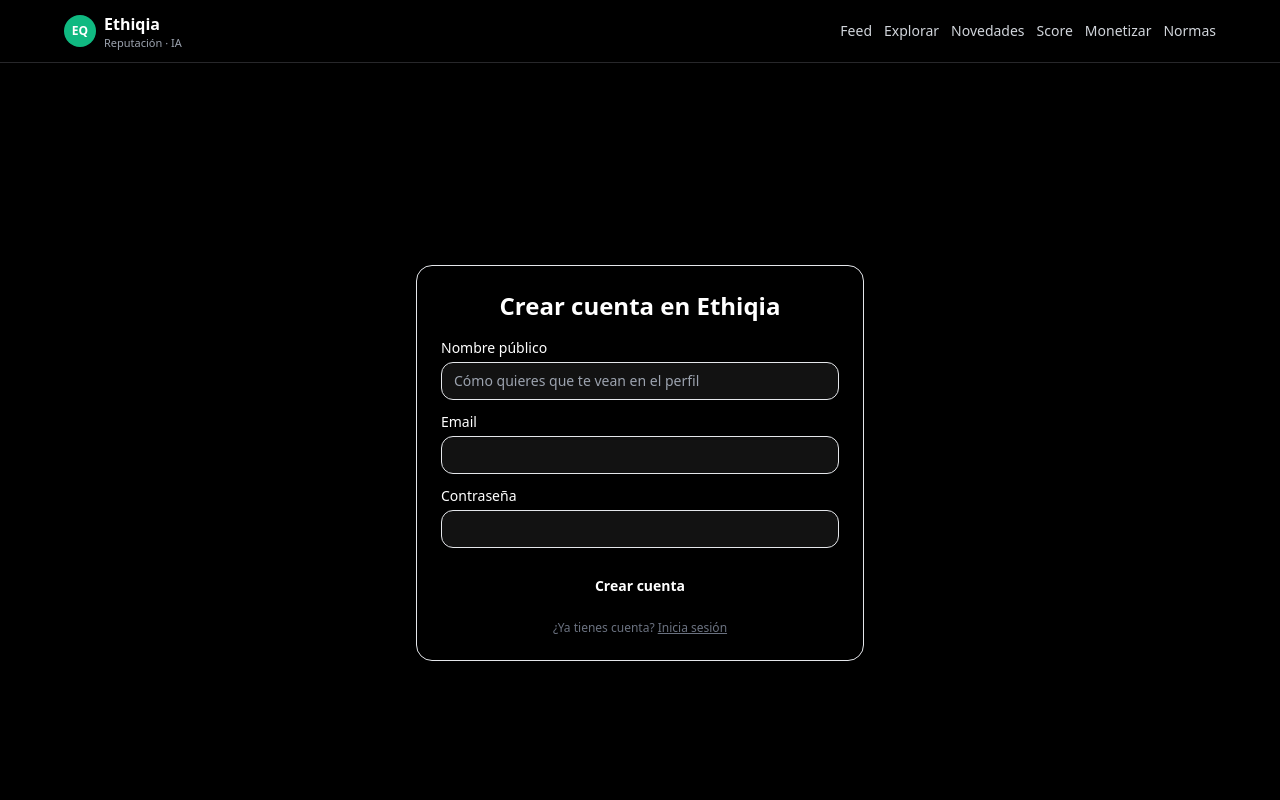
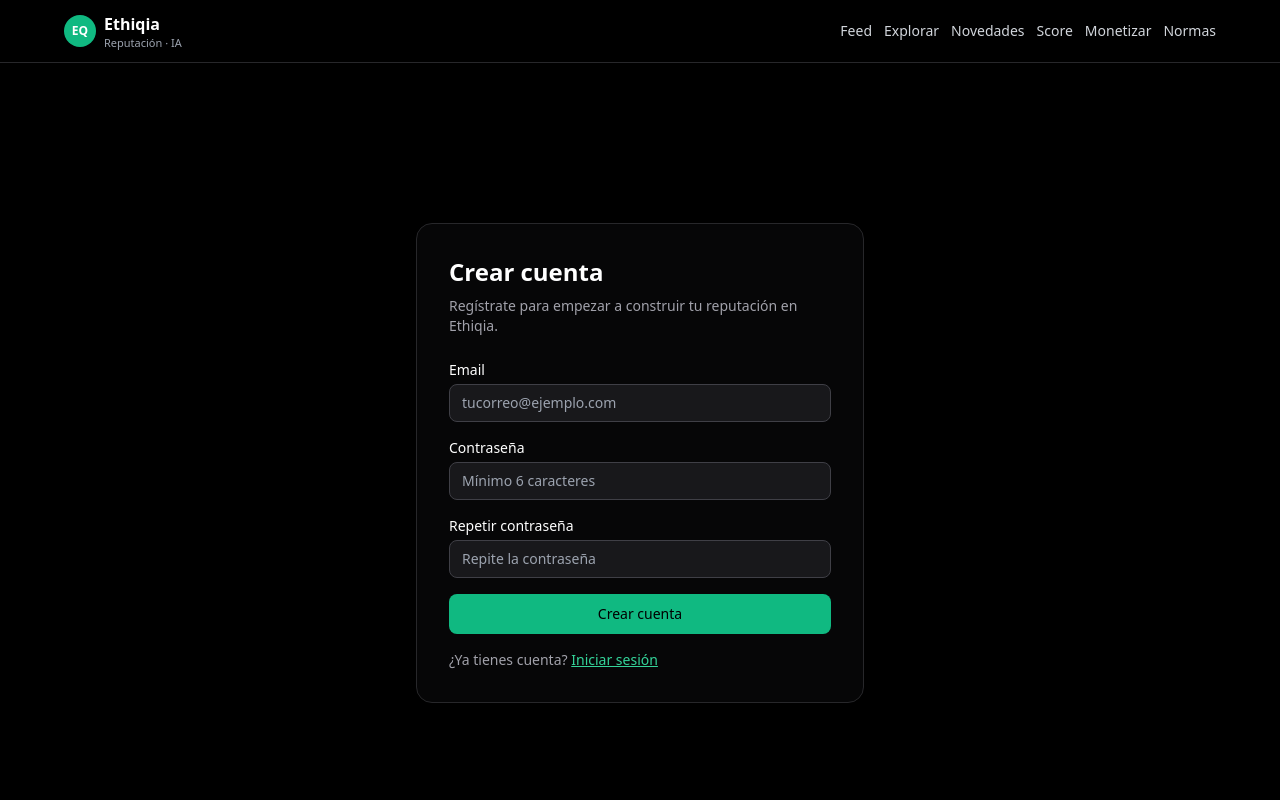
Before and after one commit to veletcosmetics/ethiqia-frontend, a Next.js app: page /register in a window 1280 px wide. Shown: the top 800 px of the page. Built offline with nearby package versions, Linux system fonts and the light colour scheme; no server answers.

Commit message:
Update page.tsx

```diff
--- a/app/register/page.tsx
+++ b/app/register/page.tsx
@@ -1,129 +1,132 @@
-'use client';
+"use client";
 
-import { useState, FormEvent } from 'react';
-import { useRouter } from 'next/navigation';
-import { supabase } from '@/lib/supabaseClient';
+import React, { useState } from "react";
+import { useRouter } from "next/navigation";
+import { supabaseClient } from "@/lib/supabaseClient";
 
 export default function RegisterPage() {
   const router = useRouter();
-  const [displayName, setDisplayName] = useState('');
-  const [email, setEmail] = useState('');
-  const [password, setPassword] = useState('');
+  const [email, setEmail] = useState("");
+  const [password, setPassword] = useState("");
+  const [confirm, setConfirm] = useState("");
   const [loading, setLoading] = useState(false);
-  const [error, setError] = useState<string | null>(null);
-  const [info, setInfo] = useState<string | null>(null);
+  const [errorMsg, setErrorMsg] = useState<string | null>(null);
+  const [infoMsg, setInfoMsg] = useState<string | null>(null);
 
-  const handleSubmit = async (e: FormEvent) => {
+  const handleRegister = async (e: React.FormEvent) => {
     e.preventDefault();
-    setError(null);
-    setInfo(null);
+    setErrorMsg(null);
+    setInfoMsg(null);
+
+    if (password !== confirm) {
+      setErrorMsg("Las contraseñas no coinciden.");
+      return;
+    }
+
     setLoading(true);
 
-    try {
-      // 1) Crear usuario en Supabase Auth
-      const { error: signUpError } = await supabase.auth.signUp({
+    const { data, error } = await supabaseClient.auth.signUp({
       email,
       password,
     });
 
-      if (signUpError) throw signUpError;
+    setLoading(false);
 
-      // 2) Obtener usuario actual
-      const { data: userData, error: userError } = await supabase.auth.getUser();
-      if (userError) throw userError;
-
-      const user = userData.user;
-      if (!user) {
-        // Si tienes confirmación de email activada, puede que aún no haya sesión
-        setInfo(
-          'Cuenta creada. Revisa tu email para confirmar la cuenta antes de poder entrar.'
-        );
-        setLoading(false);
+    if (error) {
+      console.error("Error registro:", error);
+      setErrorMsg(error.message || "No se ha podido crear la cuenta");
       return;
     }
 
-      // 3) Crear/actualizar perfil en nuestra tabla "profiles"
-      const { error: profileError } = await supabase
-        .from('profiles')
-        .upsert(
-          {
-            user_id: user.id,
-            display_name: displayName || email.split('@')[0],
-          },
-          {
-            onConflict: 'user_id',
-          }
+    // Dependiendo de la configuración de Supabase:
+    // - si NO requiere confirmación por email -> puede haber session directa
+    // - si SÍ requiere confirmación -> data.session será null
+    if (data.session) {
+      // Sesión creada -> directo al feed
+      router.push("/feed");
+    } else {
+      setInfoMsg(
+        "Cuenta creada. Revisa tu correo para confirmar la cuenta y luego inicia sesión."
       );
-
-      if (profileError) throw profileError;
-
-      // 4) Todo OK → al feed
-      router.push('/feed');
-    } catch (err: any) {
-      setError(err.message || 'Error al crear la cuenta');
-    } finally {
-      setLoading(false);
     }
   };
 
   return (
-    <main className="min-h-screen flex items-center justify-center px-4">
-      <div className="w-full max-w-md border rounded-2xl p-6 flex flex-col gap-4">
-        <h1 className="text-2xl font-bold text-center">Crear cuenta en Ethiqia</h1>
+    <div className="min-h-screen bg-black text-white flex items-center justify-center px-4">
+      <div className="w-full max-w-md border border-zinc-800 rounded-2xl p-8 bg-zinc-950/70 backdrop-blur">
+        <h1 className="text-2xl font-semibold mb-2">Crear cuenta</h1>
+        <p className="text-sm text-zinc-400 mb-6">
+          Regístrate para empezar a construir tu reputación en Ethiqia.
+        </p>
 
-        <form onSubmit={handleSubmit} className="flex flex-col gap-3">
-          <div className="flex flex-col gap-1">
-            <label className="text-sm font-medium">Nombre público</label>
+        <form onSubmit={handleRegister} className="space-y-4">
+          <div>
+            <label className="block text-sm mb-1">Email</label>
             <input
-              type="text"
-              className="border rounded-xl px-3 py-2 text-sm"
-              value={displayName}
-              onChange={(e) => setDisplayName(e.target.value)}
-              placeholder="Cómo quieres que te vean en el perfil"
+              type="email"
+              required
+              className="w-full rounded-lg bg-zinc-900 border border-zinc-700 px-3 py-2 text-sm focus:outline-none focus:ring-2 focus:ring-emerald-500"
+              value={email}
+              onChange={(e) => setEmail(e.target.value)}
+              placeholder="tucorreo@ejemplo.com"
             />
           </div>
 
-          <div className="flex flex-col gap-1">
-            <label className="text-sm font-medium">Email</label>
+          <div>
+            <label className="block text-sm mb-1">Contraseña</label>
             <input
-              type="email"
-              className="border rounded-xl px-3 py-2 text-sm"
-              value={email}
-              onChange={(e) => setEmail(e.target.value)}
+              type="password"
               required
+              className="w-full rounded-lg bg-zinc-900 border border-zinc-700 px-3 py-2 text-sm focus:outline-none focus:ring-2 focus:ring-emerald-500"
+              value={password}
+              onChange={(e) => setPassword(e.target.value)}
+              placeholder="Mínimo 6 caracteres"
             />
           </div>
 
-          <div className="flex flex-col gap-1">
-            <label className="text-sm font-medium">Contraseña</label>
+          <div>
+            <label className="block text-sm mb-1">Repetir contraseña</label>
             <input
               type="password"
-              className="border rounded-xl px-3 py-2 text-sm"
-              value={password}
-              onChange={(e) => setPassword(e.target.value)}
               required
+              className="w-full rounded-lg bg-zinc-900 border border-zinc-700 px-3 py-2 text-sm focus:outline-none focus:ring-2 focus:ring-emerald-500"
+              value={confirm}
+              onChange={(e) => setConfirm(e.target.value)}
+              placeholder="Repite la contraseña"
             />
           </div>
 
-          {error && <p className="text-xs text-red-600">{error}</p>}
-          {info && <p className="text-xs text-blue-600">{info}</p>}
+          {errorMsg && (
+            <p className="text-sm text-red-400 bg-red-950/40 border border-red-900 rounded-lg px-3 py-2">
+              {errorMsg}
+            </p>
+          )}
+
+          {infoMsg && (
+            <p className="text-sm text-emerald-300 bg-emerald-950/40 border border-emerald-900 rounded-lg px-3 py-2">
+              {infoMsg}
+            </p>
+          )}
 
           <button
             type="submit"
             disabled={loading}
-            className="mt-2 bg-black text-white rounded-xl px-3 py-2 text-sm font-semibold disabled:opacity-60"
+            className="w-full rounded-lg bg-emerald-500 hover:bg-emerald-400 text-black font-medium py-2.5 text-sm disabled:opacity-60"
           >
-            {loading ? 'Creando cuenta...' : 'Crear cuenta'}
+            {loading ? "Creando cuenta..." : "Crear cuenta"}
           </button>
         </form>
 
-        <p className="text-xs text-center text-gray-500">
-          ¿Ya tienes cuenta?{' '}
-          <a href="/login" className="underline">
-            Inicia sesión
+        <p className="mt-4 text-sm text-zinc-400">
+          ¿Ya tienes cuenta?{" "}
+          <a
+            href="/login"
+            className="text-emerald-400 hover:text-emerald-300 underline"
+          >
+            Iniciar sesión
           </a>
         </p>
       </div>
-    </main>
+    </div>
   );
 }
```
Lines whose indentation alone changed are shown as unchanged.
